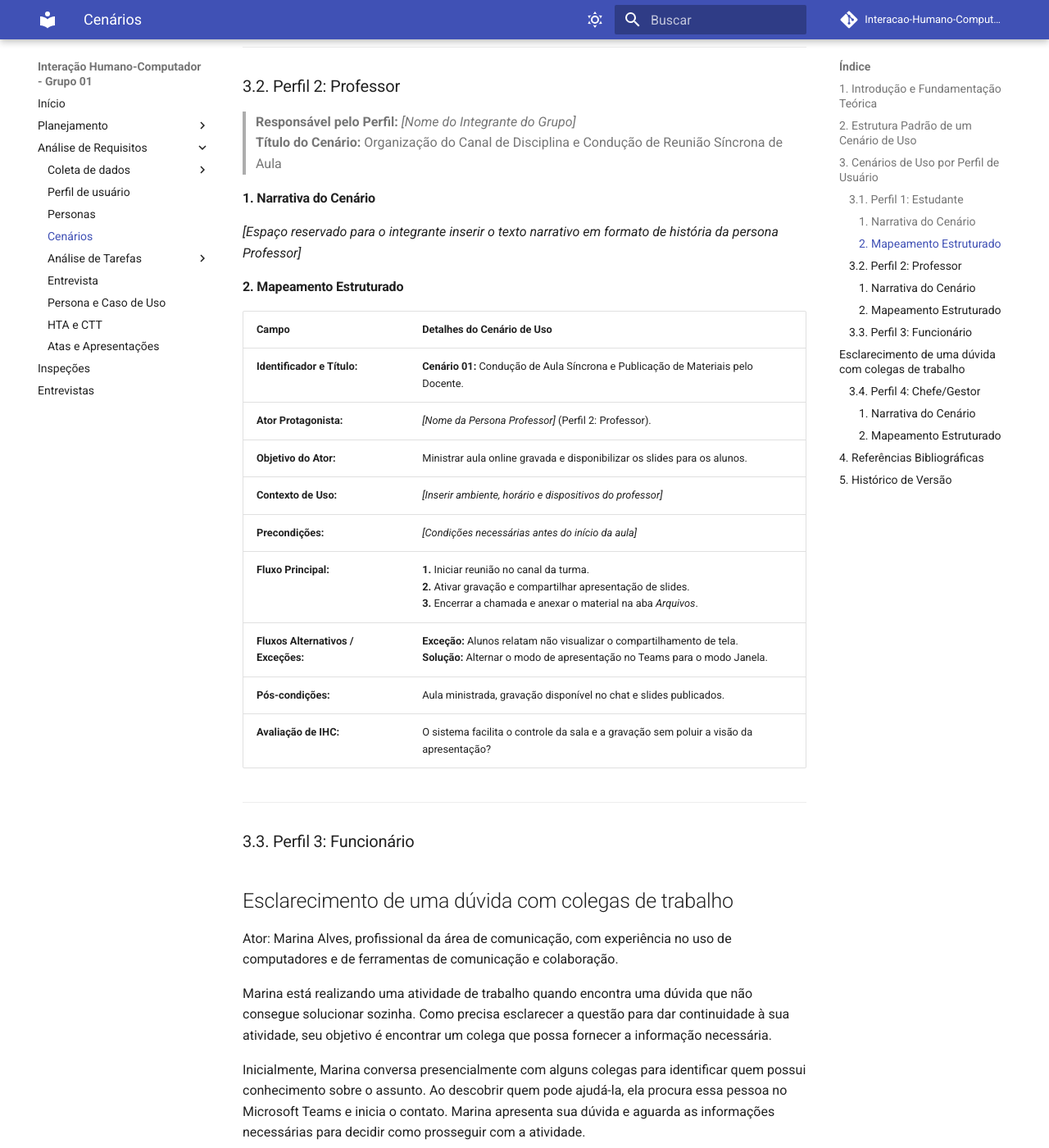
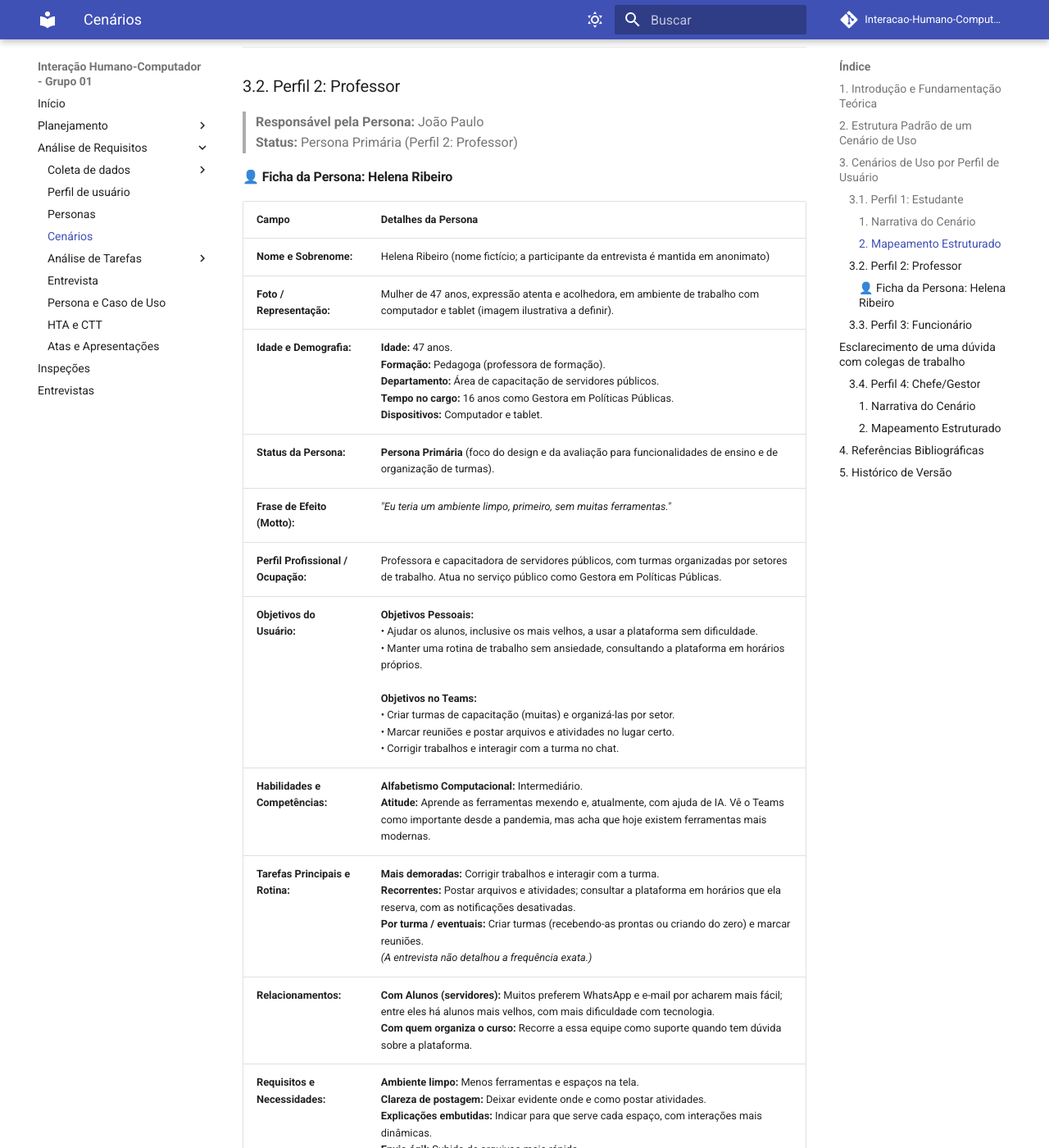
Before and after one commit to Interacao-Humano-Computador/2026.2-Grupo01, an MkDocs documentation site: the page built from docs/analise_de_requisitos/cenarios.md, in a window 1280 px wide and 1400 px high, scrolled down 1909 px. Shown: the whole window at 82% size. Built offline with MkDocs 1.6.1 and Material for MkDocs 9.7.7, drawn with Linux system fonts in a browser that asks for light colours; comment, search, counter and statistics services are not loaded; some of the changed text lies outside the part shown.

Commit message:
Revise Professor persona and scenario mapping
Updated persona details for Professor and added structured mapping for the scenario involving synchronous classes.

```diff
--- a/docs/analise_de_requisitos/cenarios.md
+++ b/docs/analise_de_requisitos/cenarios.md
@@ -54,28 +54,24 @@
 
 ### 3.2. Perfil 2: Professor
 
-> **Responsável pelo Perfil:** *[Nome do Integrante do Grupo]*
-> **Título do Cenário:** Organização do Canal de Disciplina e Condução de Reunião Síncrona de Aula
+> **Responsável pela Persona:** João Paulo
+> **Status:** Persona Primária (Perfil 2: Professor)
 
-#### 1. Narrativa do Cenário
-
-*[Espaço reservado para o integrante inserir o texto narrativo em formato de história da persona Professor]*
-
-#### 2. Mapeamento Estruturado
-
-| Campo                               | Detalhes do Cenário de Uso                                                                                                                                                     |
-| :---------------------------------- | :----------------------------------------------------------------------------------------------------------------------------------------------------------------------------- |
-| **Identificador e Título:**         | **Cenário 01:** Condução de Aula Síncrona e Publicação de Materiais pelo Docente.                                                                                              |
-| **Ator Protagonista:**              | *[Nome da Persona Professor]* (Perfil 2: Professor).                                                                                                                           |
-| **Objetivo do Ator:**               | Ministrar aula online gravada e disponibilizar os slides para os alunos.                                                                                                       |
-| **Contexto de Uso:**                | *[Inserir ambiente, horário e dispositivos do professor]*                                                                                                                      |
-| **Precondições:**                   | *[Condições necessárias antes do início da aula]*                                                                                                                              |
-| **Fluxo Principal:**                | **1.** Iniciar reunião no canal da turma.<br>**2.** Ativar gravação e compartilhar apresentação de slides.<br>**3.** Encerrar a chamada e anexar o material na aba *Arquivos*. |
-| **Fluxos Alternativos / Exceções:** | **Exceção:** Alunos relatam não visualizar o compartilhamento de tela.<br>**Solução:** Alternar o modo de apresentação no Teams para o modo Janela.                            |
-| **Pós-condições:**                  | Aula ministrada, gravação disponível no chat e slides publicados.                                                                                                              |
-| **Avaliação de IHC:**               | O sistema facilita o controle da sala e a gravação sem poluir a visão da apresentação?                                                                                         |
-
----
+#### 👤 Ficha da Persona: Helena Ribeiro
+| Campo                               | Detalhes da Persona |
+| :---------------------------------- | :------------------ |
+| **Nome e Sobrenome:**               | Helena Ribeiro (nome fictício; a participante da entrevista é mantida em anonimato) |
+| **Foto / Representação:**           | Mulher de 47 anos, expressão atenta e acolhedora, em ambiente de trabalho com computador e tablet (imagem ilustrativa a definir). |
+| **Idade e Demografia:**             | **Idade:** 47 anos.<br>**Formação:** Pedagoga (professora de formação).<br>**Departamento:** Área de capacitação de servidores públicos.<br>**Tempo no cargo:** 16 anos como Gestora em Políticas Públicas.<br>**Dispositivos:** Computador e tablet. |
+| **Status da Persona:**              | **Persona Primária** (foco do design e da avaliação para funcionalidades de ensino e de organização de turmas). |
+| **Frase de Efeito (Motto):**        | *"Eu teria um ambiente limpo, primeiro, sem muitas ferramentas."* |
+| **Perfil Profissional / Ocupação:** | Professora e capacitadora de servidores públicos, com turmas organizadas por setores de trabalho. Atua no serviço público como Gestora em Políticas Públicas. |
+| **Objetivos do Usuário:**           | **Objetivos Pessoais:**<br>• Ajudar os alunos, inclusive os mais velhos, a usar a plataforma sem dificuldade.<br>• Manter uma rotina de trabalho sem ansiedade, consultando a plataforma em horários próprios.<br><br>**Objetivos no Teams:**<br>• Criar turmas de capacitação (muitas) e organizá-las por setor.<br>• Marcar reuniões e postar arquivos e atividades no lugar certo.<br>• Corrigir trabalhos e interagir com a turma no chat. |
+| **Habilidades e Competências:**     | **Alfabetismo Computacional:** Intermediário.<br>**Atitude:** Aprende as ferramentas mexendo e, atualmente, com ajuda de IA. Vê o Teams como importante desde a pandemia, mas acha que hoje existem ferramentas mais modernas. |
+| **Tarefas Principais e Rotina:**    | **Mais demoradas:** Corrigir trabalhos e interagir com a turma.<br>**Recorrentes:** Postar arquivos e atividades; consultar a plataforma em horários que ela reserva, com as notificações desativadas.<br>**Por turma / eventuais:** Criar turmas (recebendo-as prontas ou criando do zero) e marcar reuniões.<br>*(A entrevista não detalhou a frequência exata.)* |
+| **Relacionamentos:**                | **Com Alunos (servidores):** Muitos preferem WhatsApp e e-mail por acharem mais fácil; entre eles há alunos mais velhos, com mais dificuldade com tecnologia.<br>**Com quem organiza o curso:** Recorre a essa equipe como suporte quando tem dúvida sobre a plataforma. |
+| **Requisitos e Necessidades:**      | **Ambiente limpo:** Menos ferramentas e espaços na tela.<br>**Clareza de postagem:** Deixar evidente onde e como postar atividades.<br>**Explicações embutidas:** Indicar para que serve cada espaço, com interações mais dinâmicas.<br>**Envio ágil:** Subida de arquivos mais rápida.<br>**Notificações:** Poder reduzi-las ou desativá-las. |
+| **Frustrações e Gambiarras:**       | **Frustrações:** Não saber em qual espaço colocar cada coisa (tarefa, conversa com o aluno) por causa da quantidade de opções; demora no envio de arquivos; excesso de ferramentas que dificulta o uso pelos alunos; notificações que a deixam ansiosa; dificuldade inicial na pandemia para gravar aulas e colocar material na plataforma.<br>**Soluções de Contorno:** Alunos recorrem ao WhatsApp e ao e-mail porque não encontram as coisas na plataforma; ela conta com o suporte de quem organiza o curso. |
 
 ### 3.3. Perfil 3: Funcionário
 
```
